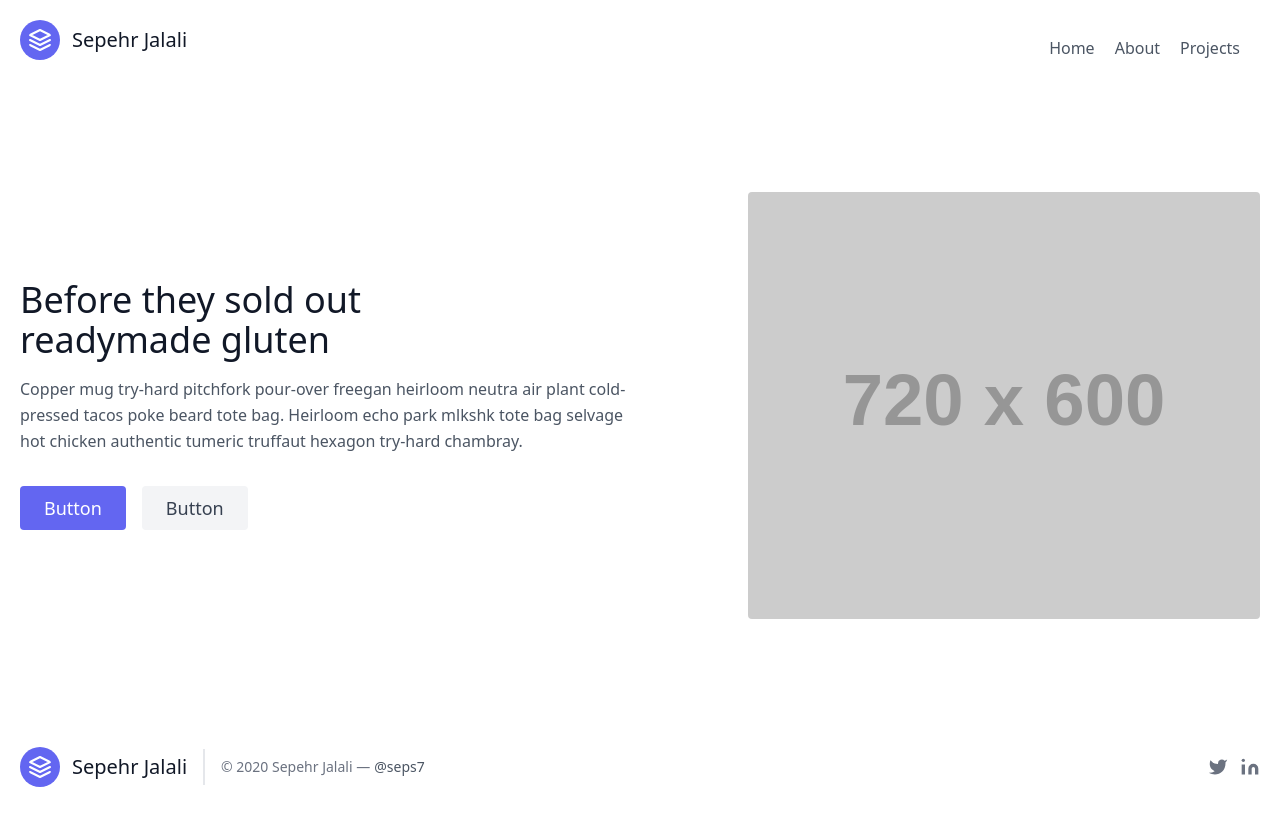
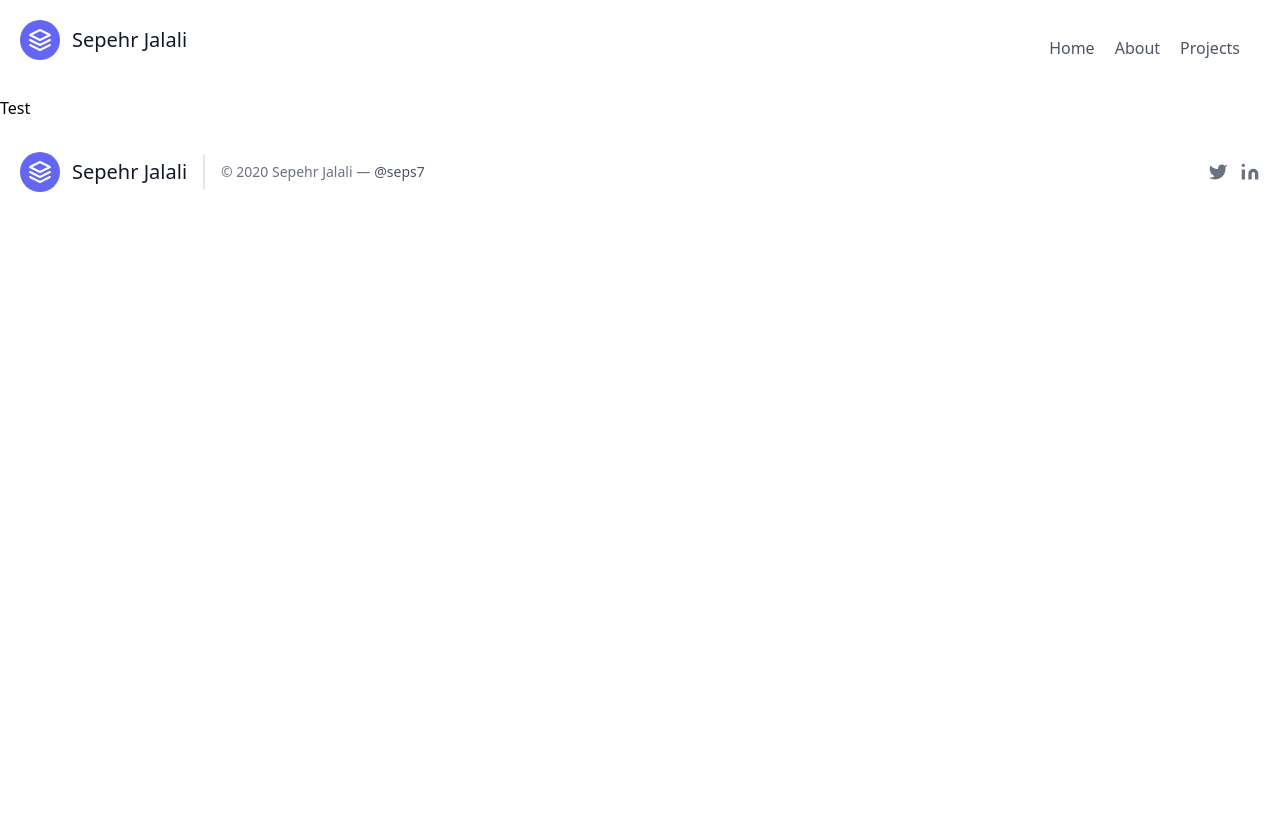
Before and after one commit to sepehrjf/sepehr-jalali, a Gatsby site: page / in a window 1280 px wide. Built offline with nearby package versions, Linux system fonts and the light colour scheme; Gatsby itself is replaced by a stand-in of ours; placeholder pictures from the web are drawn by us.

Commit message:
Home Page v1 Test

```diff
--- a/src/components/hero.js
+++ b/src/components/hero.js
@@ -3,7 +3,7 @@ import { section } from "./hero.module.css";
 
 const Hero = () => {
   return (
-    <section className={section}>
+    <section className={container}>
       <div className="container mx-auto flex px-5 py-24 md:flex-row flex-col items-center">
         <div className="lg:flex-grow md:w-1/2 lg:pr-24 md:pr-16 flex flex-col md:items-start md:text-left mb-16 md:mb-0 items-center text-center">
           <h1 className="title-font sm:text-4xl text-3xl mb-4 font-medium text-gray-900">
--- a/src/components/hero.module.css
+++ b/src/components/hero.module.css
@@ -1,4 +1,4 @@
-.section {
+.container {
   flex-grow: 1;
   flex: 1 1 auto;
   margin-bottom: auto;
--- a/src/pages/about.js
+++ b/src/pages/about.js
@@ -1,10 +1,12 @@
 import * as React from "react";
 import Layout from "../components/layout";
+import Hero from "../components/hero";
 
 const AboutPage = () => {
   return (
     <Layout pageTitle="About Page">
       <p>Test</p>
+      <Hero />
     </Layout>
   );
 };
--- a/src/pages/index.js
+++ b/src/pages/index.js
@@ -1,11 +1,10 @@
 import * as React from "react";
-import Hero from "../components/Hero";
 import Layout from "../components/layout";
 
 const IndexPage = () => {
   return (
     <Layout pageTitle="Home Page">
-      <Hero />
+      <p>Test</p>
     </Layout>
   );
 };
```
